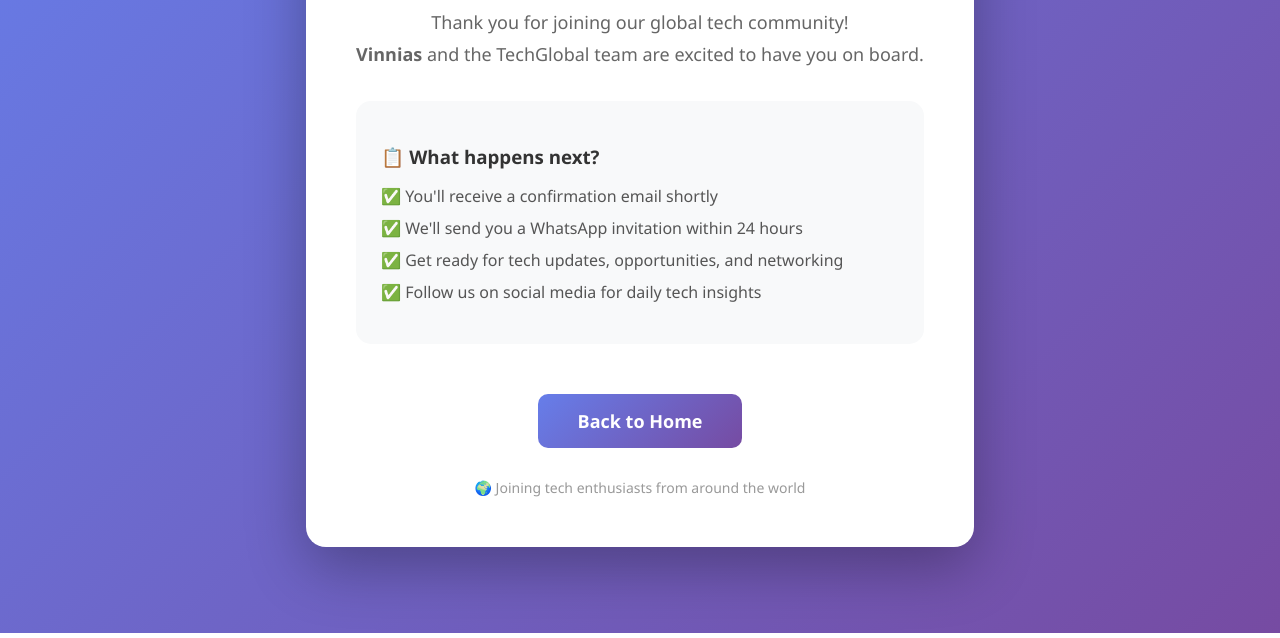
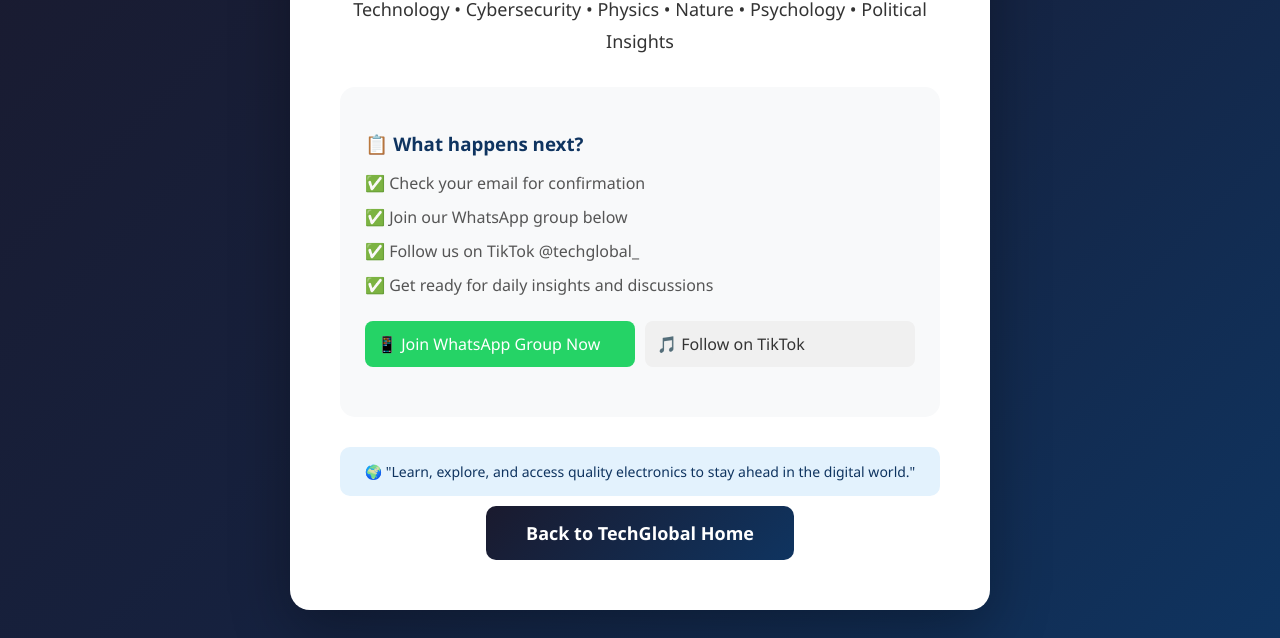
Before and after one commit to Vinnias-3/techglobal-community, a plain HTML site: page success.html in a window 1280 px wide. Shown: the part 223-861 px from the top of the page. Drawn offline with Linux system fonts and the light colour scheme.

Commit message:
Update success.html with welcome page
Updated styles and content for the success page, including background colors, text colors, and added quick links.

```diff
--- a/success.html
+++ b/success.html
@@ -7,7 +7,7 @@
     <style>
         body {
             font-family: 'Segoe UI', Tahoma, Geneva, Verdana, sans-serif;
-            background: linear-gradient(135deg, #667eea 0%, #764ba2 100%);
+            background: linear-gradient(135deg, #1a1a2e 0%, #16213e 50%, #0f3460 100%);
             min-height: 100vh;
             display: flex;
             justify-content: center;
@@ -25,13 +25,13 @@
         }
 
         h1 {
-            color: #333;
+            color: #1a1a2e;
             margin-bottom: 20px;
-            font-size: 36px;
+            font-size: 42px;
         }
 
         .welcome-text {
-            color: #666;
+            color: #333;
             margin-bottom: 30px;
             line-height: 1.8;
             font-size: 18px;
@@ -46,7 +46,7 @@
         }
 
         .next-steps h3 {
-            color: #333;
+            color: #0f3460;
             margin-bottom: 15px;
         }
 
@@ -56,33 +56,67 @@
         }
 
         .next-steps li {
-            margin-bottom: 10px;
+            margin-bottom: 12px;
             color: #555;
             display: flex;
             align-items: center;
             gap: 10px;
         }
 
+        .quick-links {
+            display: grid;
+            grid-template-columns: repeat(2, 1fr);
+            gap: 10px;
+            margin: 25px 0;
+        }
+
+        .quick-link {
+            display: block;
+            padding: 12px;
+            background: #f0f0f0;
+            color: #333;
+            text-decoration: none;
+            border-radius: 8px;
+            font-weight: 500;
+            transition: background 0.3s;
+        }
+
+        .quick-link:hover {
+            background: #e0e0e0;
+        }
+
+        .whatsapp-link {
+            background: #25D366;
+            color: white;
+        }
+
+        .whatsapp-link:hover {
+            background: #128C7E;
+        }
+
         .button {
             display: inline-block;
             padding: 15px 40px;
-            background: linear-gradient(135deg, #667eea 0%, #764ba2 100%);
+            background: linear-gradient(135deg, #1a1a2e 0%, #0f3460 100%);
             color: white;
             text-decoration: none;
             border-radius: 10px;
             font-weight: 600;
             font-size: 18px;
             transition: transform 0.2s;
-            margin-top: 20px;
+            margin-top: 10px;
         }
 
         .button:hover {
             transform: translateY(-2px);
         }
 
-        .social-proof {
-            margin-top: 30px;
-            color: #999;
+        .mission-reminder {
+            margin-top: 25px;
+            padding: 15px;
+            background: #e3f2fd;
+            border-radius: 10px;
+            color: #0f3460;
             font-size: 14px;
         }
     </style>
@@ -92,25 +126,36 @@
         <h1>🎉 Welcome to TechGlobal!</h1>
 
         <div class="welcome-text">
-            <p>Thank you for joining our global tech community!<br>
-            <strong>Vinnias</strong> and the TechGlobal team are excited to have you on board.</p>
+            <p><strong>You're now part of a global community exploring:</strong><br>
+            Technology • Cybersecurity • Physics • Nature • Psychology • Political Insights</p>
         </div>
 
         <div class="next-steps">
             <h3>📋 What happens next?</h3>
             <ul>
-                <li>✅ You'll receive a confirmation email shortly</li>
-                <li>✅ We'll send you a WhatsApp invitation within 24 hours</li>
-                <li>✅ Get ready for tech updates, opportunities, and networking</li>
-                <li>✅ Follow us on social media for daily tech insights</li>
+                <li>✅ Check your email for confirmation</li>
+                <li>✅ Join our WhatsApp group below</li>
+                <li>✅ Follow us on TikTok @techglobal_</li>
+                <li>✅ Get ready for daily insights and discussions</li>
             </ul>
+
+            <div class="quick-links">
+                <a href="https://chat.whatsapp.com/DQRKHyS334u4rGdAVY16eG" class="quick-link whatsapp-link" target="_blank">
+                    📱 Join WhatsApp Group Now
+                </a>
+                <a href="https://tiktok.com/@techglobal_" class="quick-link" target="_blank">
+                    🎵 Follow on TikTok
+                </a>
+            </div>
         </div>
 
-        <a href="https://Vinnias-3.github.io/techglobal-community" class="button">Back to Home</a>
+        <div class="mission-reminder">
+            🌍 "Learn, explore, and access quality electronics to stay ahead in the digital world."
+        </div>
 
-        <div class="social-proof">
-            🌍 Joining tech enthusiasts from around the world
-        </div>
+        <a href="https://vinnias-3.github.io/techglobal-community/" class="button">
+            Back to TechGlobal Home
+        </a>
     </div>
 </body>
 </html>
```
